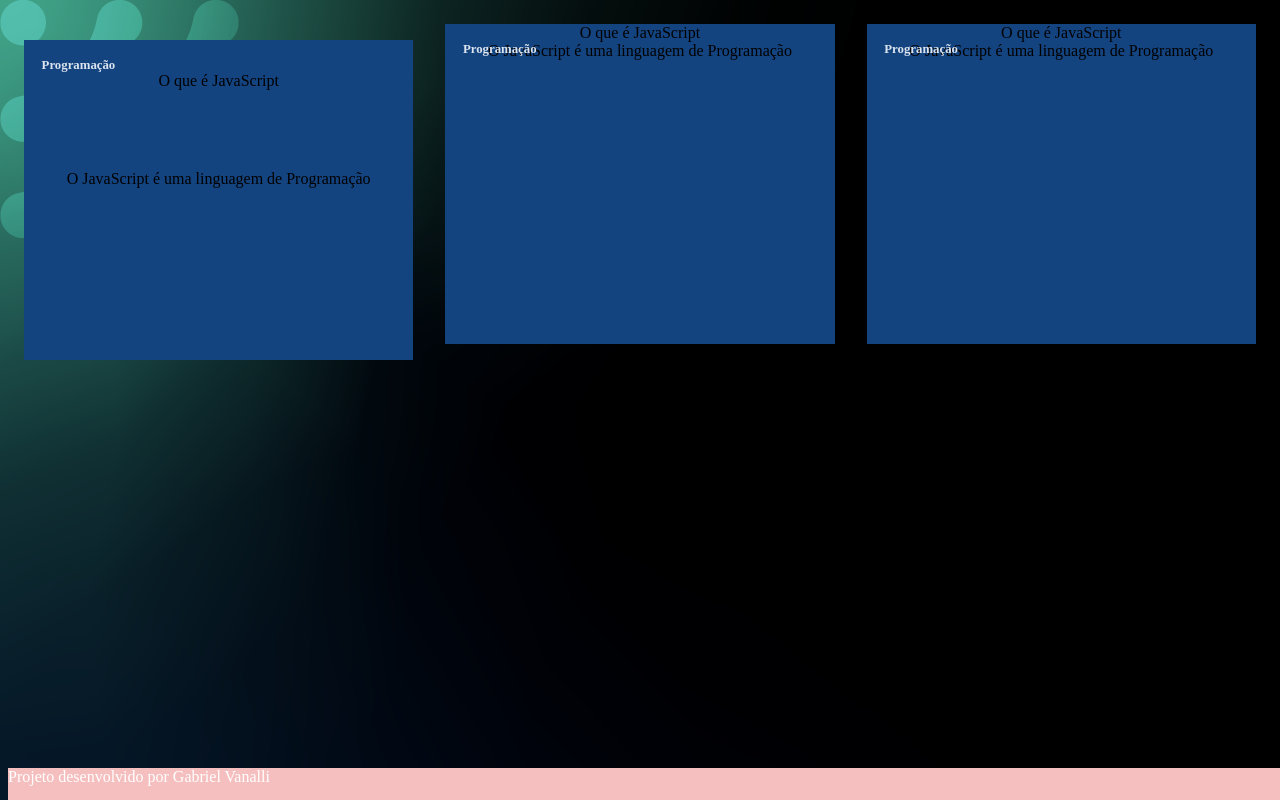
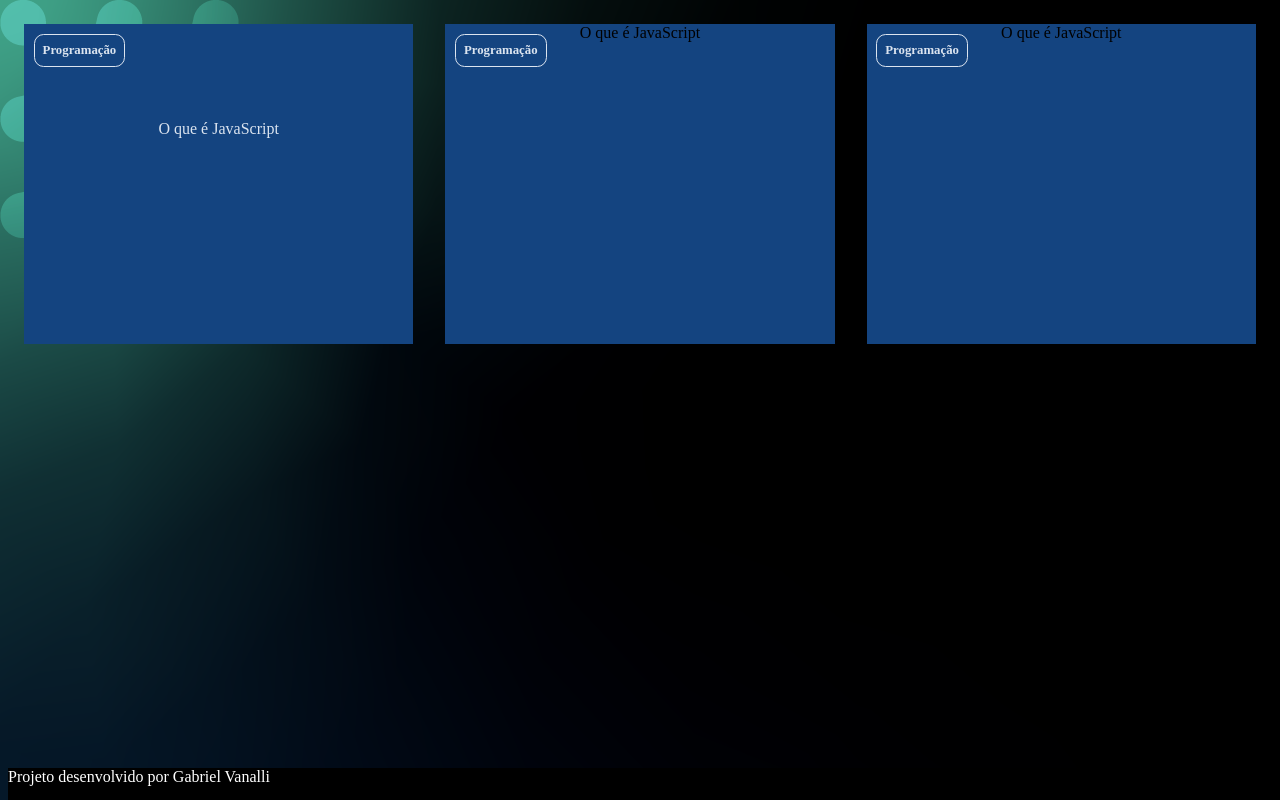
Before and after one commit to gabrielestudojava/flash-card-2B, a plain HTML site: page index.html in a window 1280 px wide. Drawn offline with Linux system fonts and the light colour scheme.

Commit message:
Update style.css

```diff
--- a/assets/style.css
+++ b/assets/style.css
@@ -24,25 +24,56 @@ body{
     background-color: var(--card-front-color);
     text-align: center;
     height: 100%;
+    transform-style: preserve-3d;
+    transition: transform 300ms ease-in-out;
 }
 
 .cartao__conteudo h3 {
     color: var(--text-color);
+    border: 1px solid var(--text-color);
     text-align: left;
     padding: 0.5rem;
     position: absolute;
     margin: 0.6rem;
     border-radius: 0.6rem;
     font-size: 1vw;
+    backface-visibility: hidden;
 }
 
 .cartao__conteudo p {
     margin-top: 1rem;
     padding: 2rem;
+    margin-top: 4rem;
+}
+
+.cartao__conteudo__pergunta p {
+    color: var(--text-color);
+    font-weight: 500;
+}
+
+.cartao__conteudo__resposta {
+    color: var(--card-back-color);
+    font-weight: 700;
+}
+
+.cartao:hover .cartao__conteudo {
+    transform: rotateY(180deg);
+}
+
+.cartao__conteudo__pergunta,
+.cartao__conteudo__resposta {
+    backface-visibility: hidden;
+    position: absolute;
+    height: 100%;
+    width: 100%;
+}
+
+.cartao__conteudo__resposta {
+    transform: rotateY(180deg);
 }
 
 footer {
-    background-color: rgb(246, 191, 191);
+    background-color: black;
     color: white;
     position: fixed;
     bottom: 0;
```
